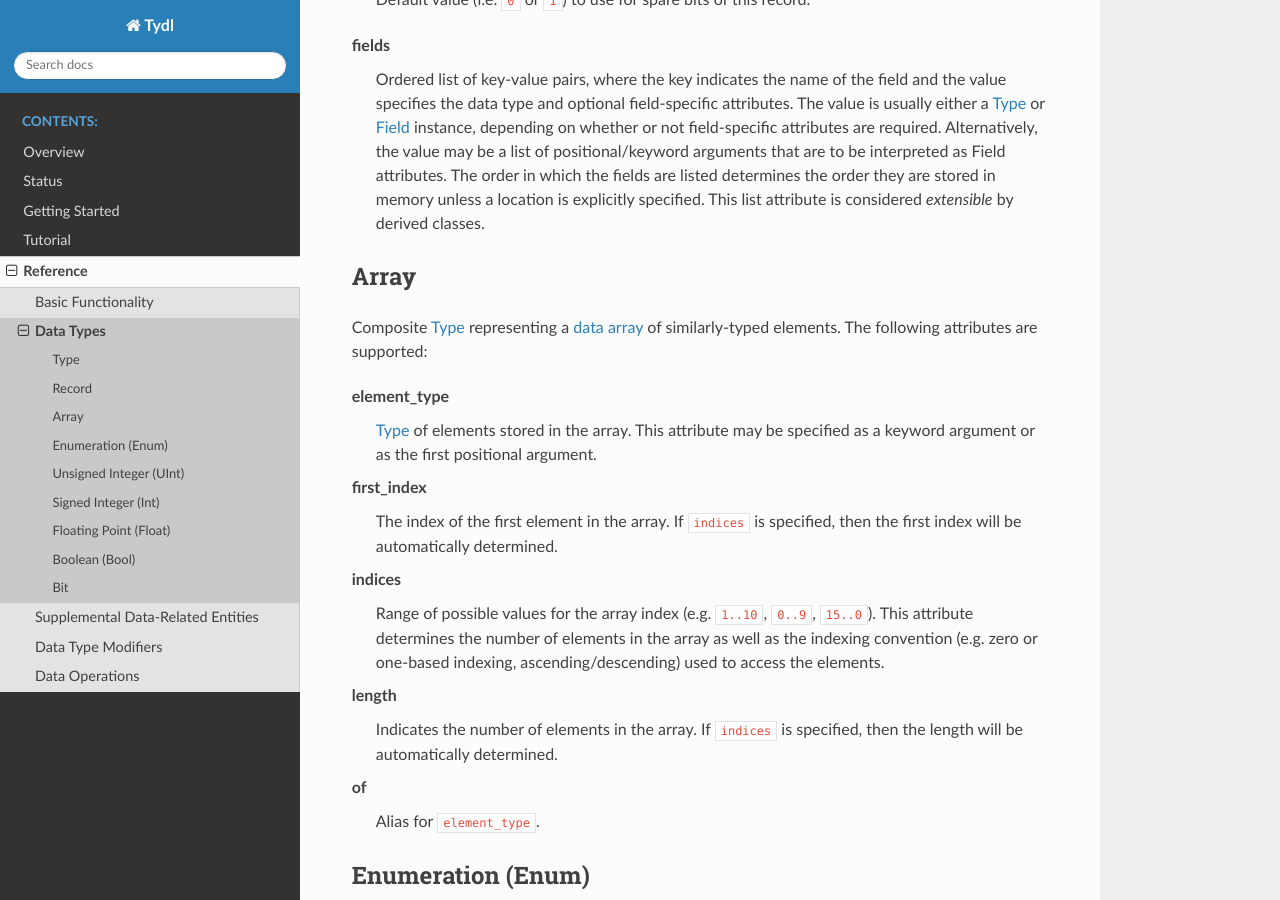
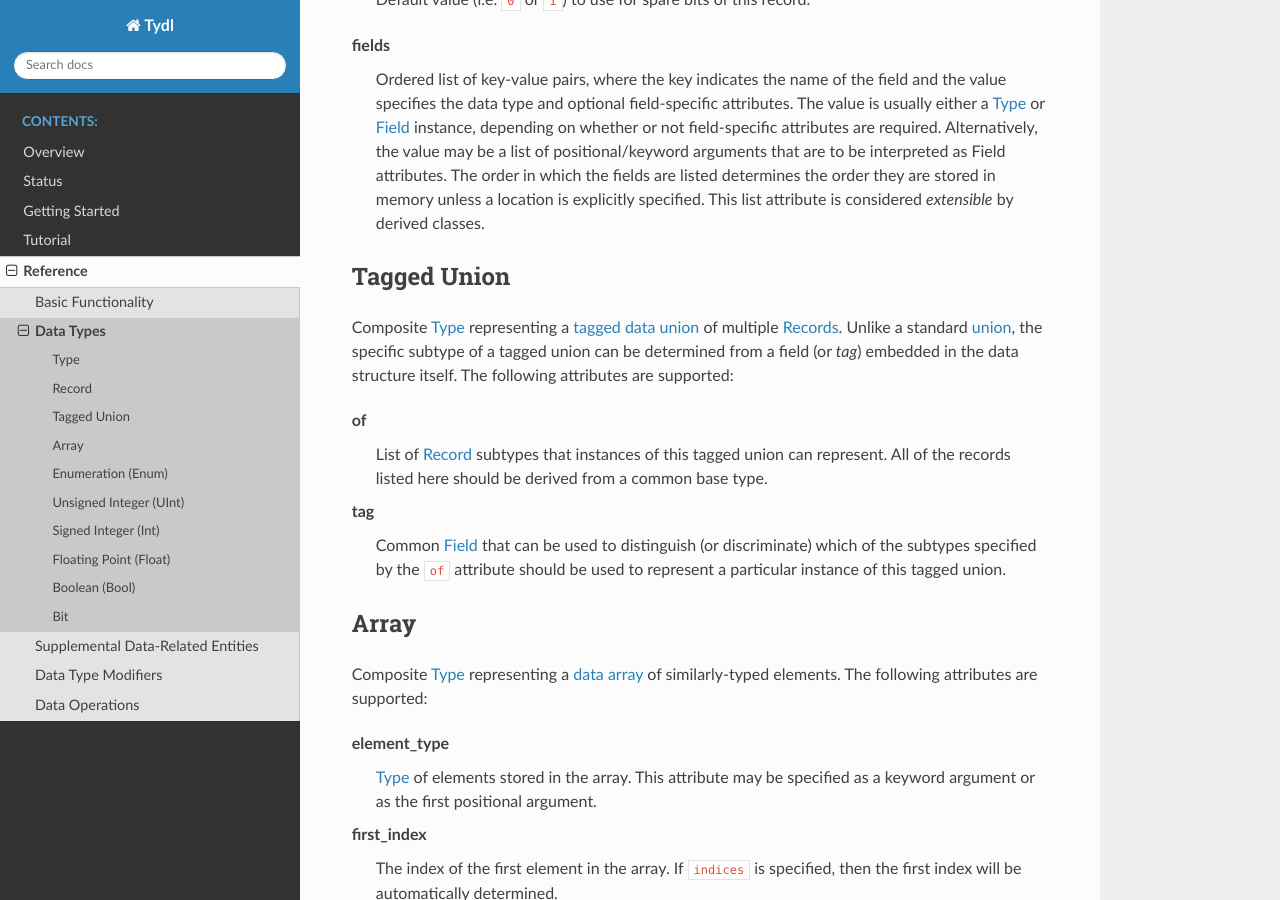
Before and after one commit to codecraftingtools/tydl, a Sphinx documentation site: the page built from doc/data_reference.rst, in a window 1280 px wide and 900 px high, scrolled down 3333 px. Built offline with Sphinx 7.4.7 and the Read the Docs theme 2.0.0, drawn with Linux system fonts in a browser that asks for light colours.

Commit message:
Added Tagged Union to data type reference

```diff
--- a/doc/data_reference.rst
+++ b/doc/data_reference.rst
@@ -229,6 +229,26 @@ fields
   Convenience definition, equivalent to a `Record <Record>` with a
   `scalar_storage_order <scalar_storage_order>` of ``most_significant_first``.
 
+.. _Tagged Union:
+
+Tagged Union
+============
+
+Composite `Type <Type>` representing a `tagged data union`_ of multiple
+`Records <Record>`. Unlike a standard `union`_, the specific subtype of a
+tagged union can be determined from a field (or *tag*) embedded in the data
+structure itself.  The following attributes are supported:
+
+of
+  List of `Record <Record>` subtypes that instances of this tagged union can
+  represent.  All of the records listed here should be derived from a common
+  base type.
+
+tag
+  Common `Field <Field>` that can be used to distinguish (or discriminate)
+  which of the subtypes specified by the ``of`` attribute should be used to
+  represent a particular instance of this tagged union.
+
 .. _Array:
 
 Array
@@ -363,6 +383,9 @@ to a `UInt <UInt>` with a `bit_width <bit_width>` of ``1``.
 .. _union:
     https://en.wikipedia.org/wiki/Union_type
 
+.. _tagged data union:
+    https://en.wikipedia.org/wiki/Tagged_union
+
 .. _endianness:
     https://en.wikipedia.org/wiki/Endianness
 
```
